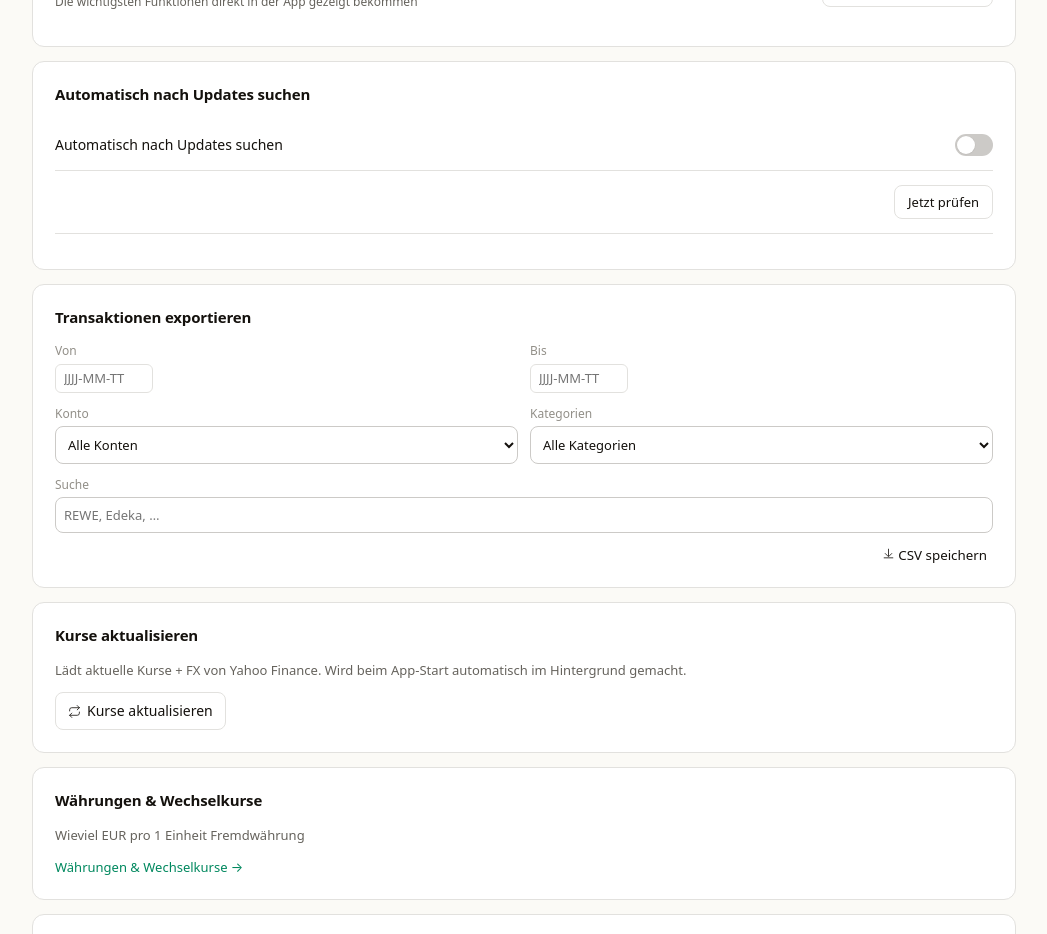
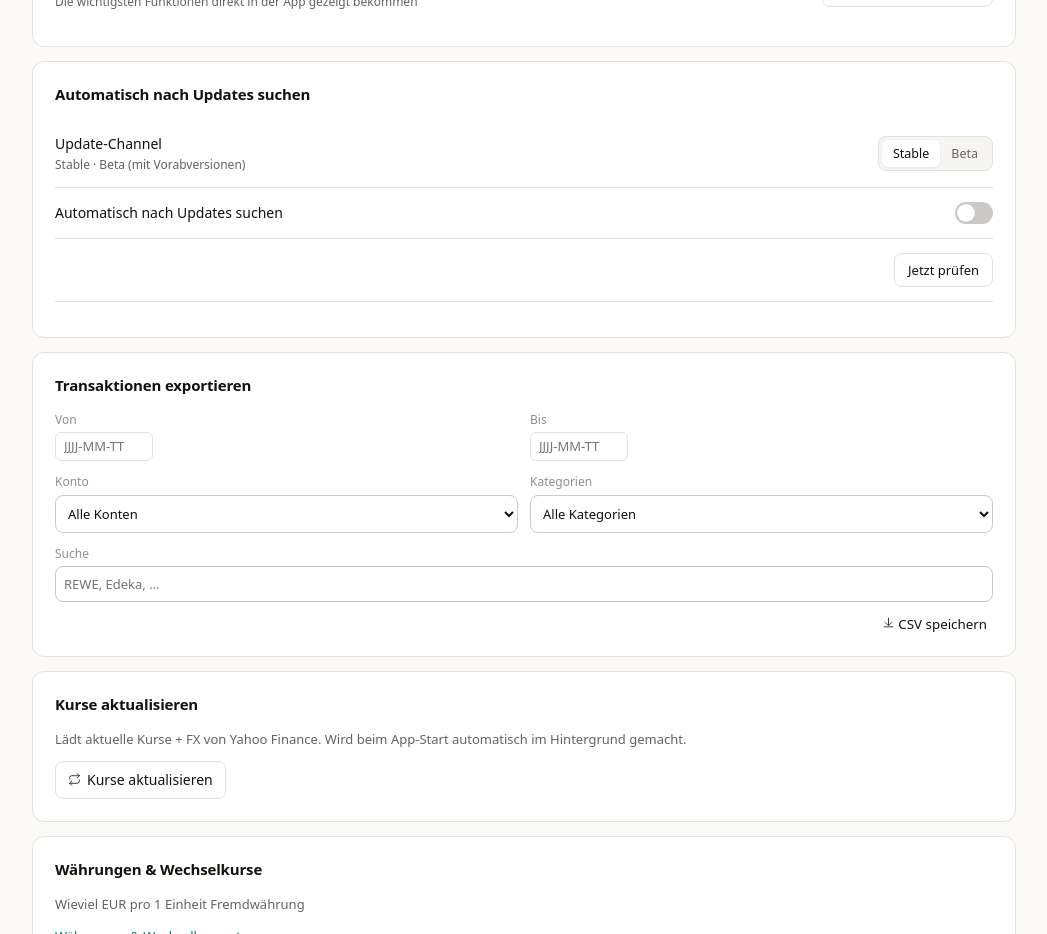
Before and after one commit to flo-zollner/notchkeep, a SvelteKit app: page /settings in a window 1280 px wide. Shown: the part 800-1734 px from the top of the page, without its empty margins (232-1279 px from the left). Built offline with nearby package versions, Linux system fonts and the light colour scheme.

Commit message:
feat(settings): release channel segment with beta confirm dialog

```diff
--- a/src/routes/settings/+page.svelte
+++ b/src/routes/settings/+page.svelte
@@ -3,10 +3,11 @@
   import RulesModal from '$lib/components/RulesModal.svelte';
   import LicensesModal from '$lib/components/LicensesModal.svelte';
   import Icon from '$lib/components/Icon.svelte';
-  import { settings, setHide, setLang, setShowCents, setTheme, setUpdateConsent, t } from '$lib/settings.svelte';
+  import { settings, setHide, setLang, setShowCents, setTheme, setUpdateConsent, setReleaseChannel, t } from '$lib/settings.svelte';
   import { getVersion } from '@tauri-apps/api/app';
   import { checkNow, updateState, downloadAndInstall, skipCurrent, restart } from '$lib/updater/updater.svelte';
   import UpdateAvailableDialog from '$lib/components/UpdateAvailableDialog.svelte';
+  import ChannelWarningDialog from '$lib/components/ChannelWarningDialog.svelte';
   import { startOnboarding, startTour } from '$lib/onboarding/onboarding.svelte';
   import ExportButton from '$lib/components/ExportButton.svelte';
   import KursRefreshButton from '$lib/components/KursRefreshButton.svelte';
@@ -85,6 +86,25 @@
     if (hasUpdate) { showUpdate = true; checkMessage = ''; }
     else if (updateState.status === 'error') checkMessage = t().updates.checkFailed;
     else checkMessage = t().updates.upToDate;
+  }
+
+  let showChannelWarning = $state(false);
+
+  // Deliberate deviation from the UX guide's "no confirm for reversible actions"
+  // (§9/§14): switching channel is reversible, but enabling prereleases is a
+  // consequential system decision (unstable builds, no auto-downgrade) — an
+  // informed confirm is justified (§11/§15), analogous to UpdateActivationDialog.
+  function selectChannel(c: 'stable' | 'beta') {
+    if (c === settings.releaseChannel) return;
+    if (c === 'beta') { showChannelWarning = true; return; } // confirm before enabling beta
+    setReleaseChannel('stable');
+  }
+  function confirmBeta() {
+    setReleaseChannel('beta');
+    showChannelWarning = false;
+  }
+  function cancelBeta() {
+    showChannelWarning = false; // selection stays 'stable'
   }
 
   function buildExportFilter(): ExportFilter {
@@ -274,6 +294,23 @@
 
     <div class="setting-row">
       <div>
+        <div class="sr-label">{t().updates.channelLabel}</div>
+        <div class="sr-sub">{t().updates.channelSub}</div>
+      </div>
+      <div class="seg">
+        <button
+          class:on={settings.releaseChannel === 'stable'}
+          onclick={() => selectChannel('stable')}
+        >{t().updates.channelStable}</button>
+        <button
+          class:on={settings.releaseChannel === 'beta'}
+          onclick={() => selectChannel('beta')}
+        >{t().updates.channelBeta}</button>
+      </div>
+    </div>
+
+    <div class="setting-row">
+      <div>
         <div class="sr-label">{t().updates.settingsToggle}</div>
       </div>
       <button
@@ -408,6 +445,10 @@
   />
 {/if}
 
+{#if showChannelWarning}
+  <ChannelWarningDialog onConfirm={confirmBeta} onCancel={cancelBeta} />
+{/if}
+
 <style>
   .version {
     text-align: center;
```
